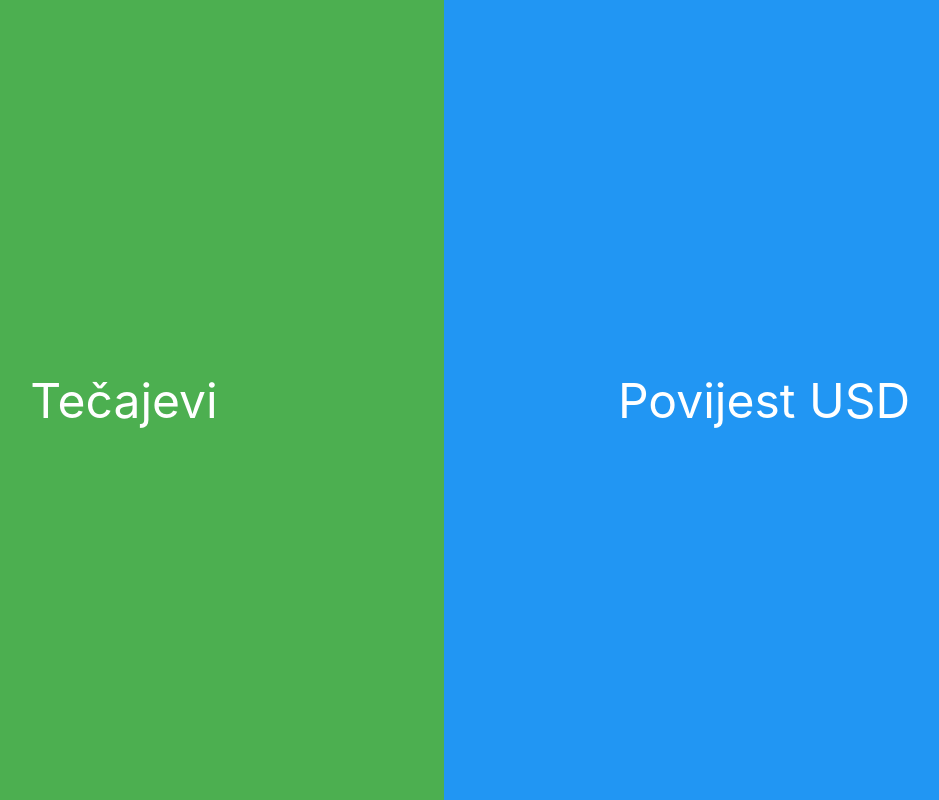
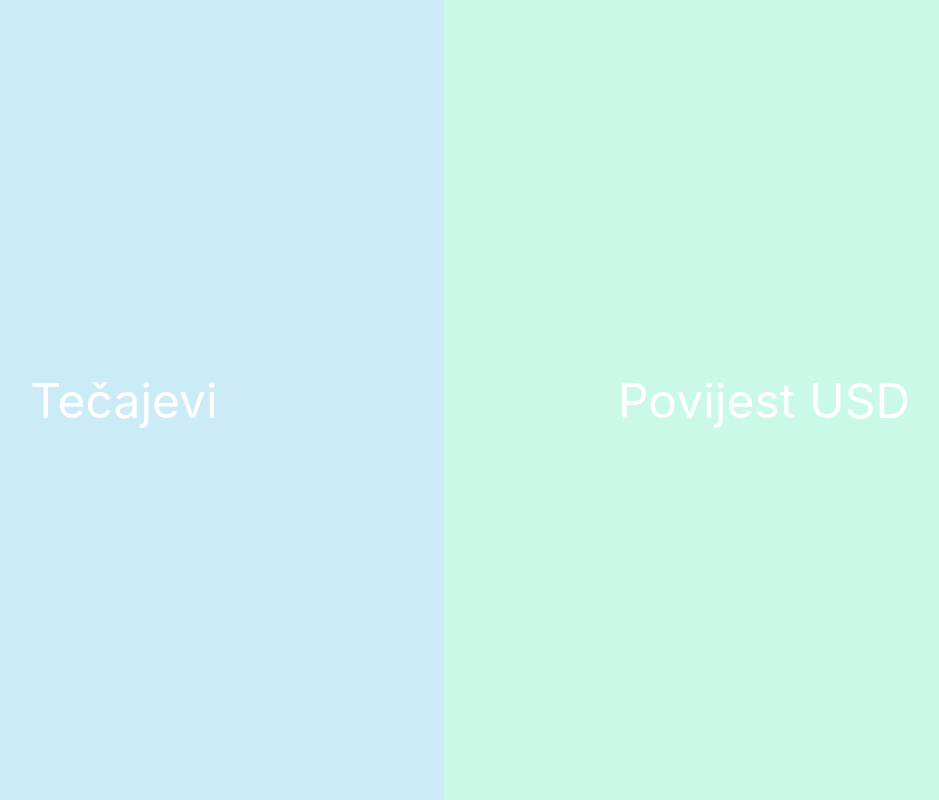
Before and after one commit to CodeSmithCeo/tria-hnb, a React (Create React App) app: page / in a window 1280 px wide. Shown: the whole page, without its empty margins (196-1135 px from the left). Built offline with nearby package versions, Linux system fonts and the light colour scheme.

Commit message:
a routing and a layout

```diff
--- a/src/layouts/SplitLayout.css
+++ b/src/layouts/SplitLayout.css
@@ -1,11 +1,10 @@
-/* src/TwoLinksPage.css */
 .split-layout {
     display: flex;
     height: 100vh;
     width: 100%;
 }
 
-.__part{
+.split-layout__part{
     flex: 1;
     display: flex;
     align-items: center;
@@ -15,10 +14,10 @@
     text-decoration: none;
 }
 
-.--left{
-    background-color: #4caf50;
+.split-layout__part--left{
+    background:   #cbecf7;
 }
 
-.--right {
-    background-color: #2196f3;
+.split-layout__part--right {
+    background:  #cafae6;
 }
--- a/src/layouts/SplitLayout.tsx
+++ b/src/layouts/SplitLayout.tsx
@@ -11,10 +11,10 @@ const SplitLayout: SplitLayout = ({children}) => {
   const [leftChild, rightChild]= children;
   return (
         <div className="split-layout">
-            <div className="split-layout __part --left">
+            <div className="split-layout__part split-layout__part--left">
                 {leftChild}
             </div>
-            <div className="split-layout __part --right">
+            <div className="split-layout__part split-layout__part--right">
                 {rightChild}
             </div>
         </div>
--- a/src/routing/Router.tsx
+++ b/src/routing/Router.tsx
@@ -32,13 +32,13 @@ const Router: Router = () => {
     if (!matchedRoute) matchedRoute = routes.find(route => route.path === '/404') as Route;
 
     const { path: routePath } = matchedRoute;
-    const routePathParts = routePath.split('/');
+    const routePathParts = routePath.split('/').filter(Boolean);
     const params: { [key: string]: string | null } = {};
 
     routePathParts.forEach((part, index) => {
         if (part.startsWith(':')) {
             const paramName = part.slice(1); // Remove the ':' prefix
-            params[paramName] = pathPartials[index] || null;
+            params[paramName] = pathPartials[index];
         }
     });
 
--- a/src/routing/RouterContext.tsx
+++ b/src/routing/RouterContext.tsx
@@ -17,3 +17,4 @@ const RouterContextProvider: React.FC<RouterContext> = ({ children, ...params })
 };
 
 export default RouterContextProvider;
+export {RouterContext}
```
Also changed, not shown: src/routing/routes.tsx (+4 -4 lines).
